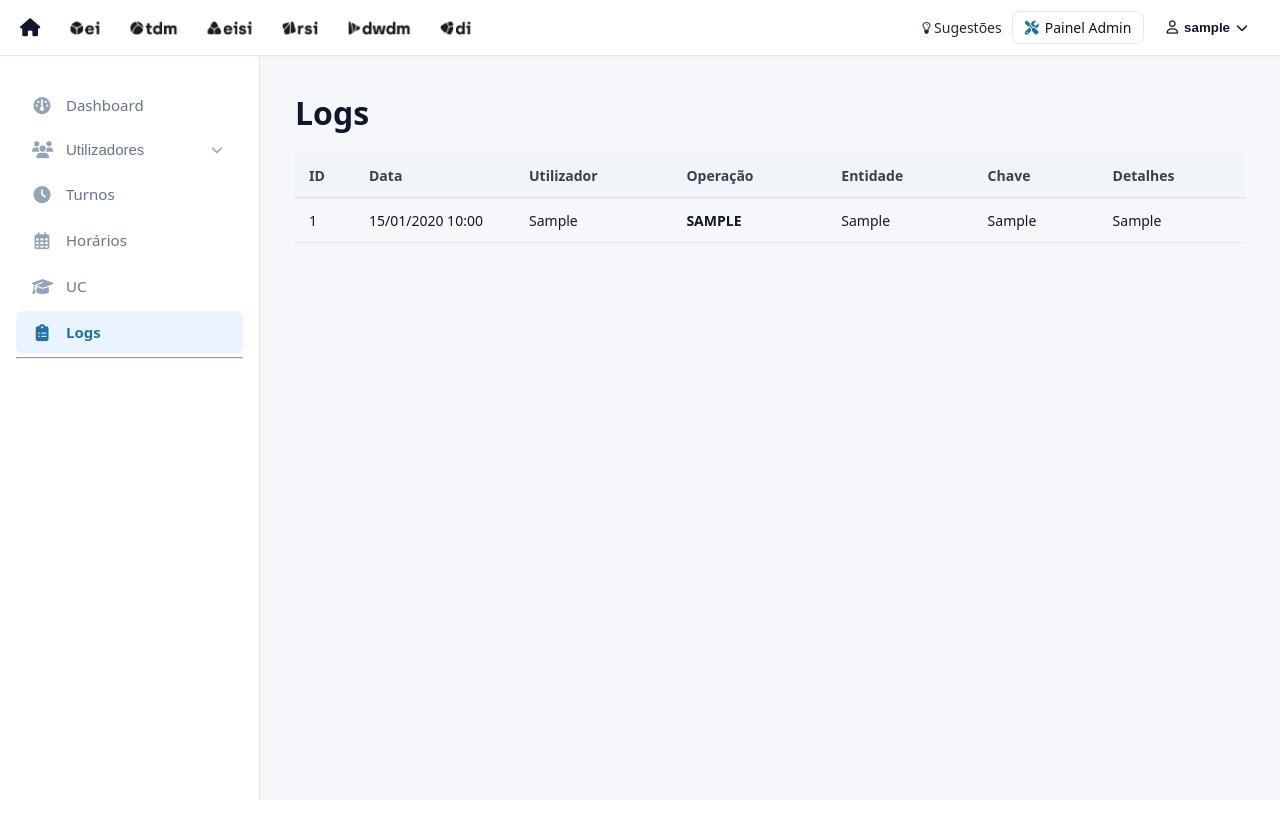
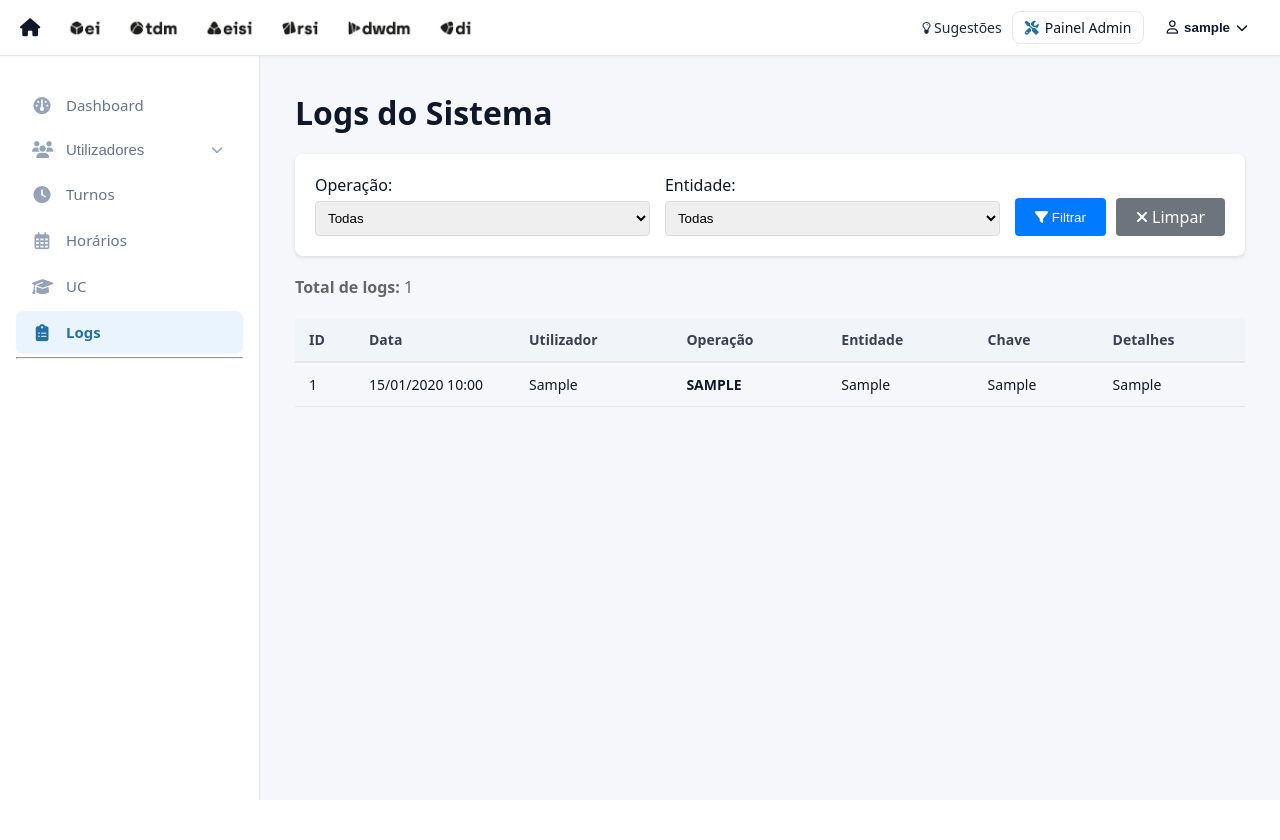
Before and after one commit to xTixa/projTurnos, a Django app: page /admin-panel/logs/ in a window 1280 px wide. Shown: the top 840 px of the page. Run offline with Django 5.2, Linux system fonts and the light colour scheme; a user stored in the database is signed in; tables that the repository leaves empty hold one stand-in row (values such as "Sample post").

Commit message:
FIX: correçao de alguns erros, personalizaçao de alguns aspetos nop admin

```diff
--- a/core/static/css/admin/admin.css
+++ b/core/static/css/admin/admin.css
@@ -107,6 +107,11 @@
     padding: 20px;
     border-radius: 12px;
     box-shadow: 0 6px 18px rgba(0,0,0,0.06);
+}
+
+.admin .chart-card canvas {
+    max-height: 300px;
+    height: 300px;
 }
 
 /* ---------- ADMIN MANAGEMENT ---------- */
--- a/core/templates/admin/logs_list.html
+++ b/core/templates/admin/logs_list.html
@@ -1,7 +1,45 @@
 {% extends "../home/base.html" %}
 
 {% block content %}
-<h1>Logs</h1>
+<h1>Logs do Sistema</h1>
+
+<!-- FILTROS -->
+<div class="filters-section" style="margin: 20px 0; padding: 20px; background: white; border-radius: 8px; box-shadow: 0 2px 4px rgba(0,0,0,0.1);">
+    <form method="GET" style="display: flex; gap: 15px; align-items: flex-end; flex-wrap: wrap;">
+        <div style="flex: 1; min-width: 200px;">
+            <label for="operacao" style="display: block; margin-bottom: 5px; font-weight: 500;">Operação:</label>
+            <select name="operacao" id="operacao" style="width: 100%; padding: 8px; border: 1px solid #ddd; border-radius: 4px;">
+                <option value="">Todas</option>
+                {% for op in operacoes %}
+                <option value="{{ op }}" {% if op == operacao_filter %}selected{% endif %}>{{ op }}</option>
+                {% endfor %}
+            </select>
+        </div>
+
+        <div style="flex: 1; min-width: 200px;">
+            <label for="entidade" style="display: block; margin-bottom: 5px; font-weight: 500;">Entidade:</label>
+            <select name="entidade" id="entidade" style="width: 100%; padding: 8px; border: 1px solid #ddd; border-radius: 4px;">
+                <option value="">Todas</option>
+                {% for ent in entidades %}
+                <option value="{{ ent }}" {% if ent == entidade_filter %}selected{% endif %}>{{ ent }}</option>
+                {% endfor %}
+            </select>
+        </div>
+
+        <div style="display: flex; gap: 10px;">
+            <button type="submit" style="padding: 8px 20px; background: #007bff; color: white; border: none; border-radius: 4px; cursor: pointer;">
+                <i class="fa-solid fa-filter"></i> Filtrar
+            </button>
+            <a href="{% url 'home:admin_logs_list' %}" style="padding: 8px 20px; background: #6c757d; color: white; border: none; border-radius: 4px; text-decoration: none; display: inline-block;">
+                <i class="fa-solid fa-times"></i> Limpar
+            </a>
+        </div>
+    </form>
+</div>
+
+<div style="margin-bottom: 15px; color: #666;">
+    <strong>Total de logs:</strong> {{ logs|length }}
+</div>
 
 <table class="admin-table">
     <thead>
@@ -27,6 +65,12 @@
             <td>{{ log.chave_primaria }}</td>
             <td>{{ log.detalhes }}</td>
         </tr>
+        {% empty %}
+        <tr>
+            <td colspan="7" style="text-align: center; padding: 30px; color: #999;">
+                Nenhum log encontrado com os filtros selecionados.
+            </td>
+        </tr>
         {% endfor %}
     </tbody>
 </table>
--- a/core/views.py
+++ b/core/views.py
@@ -4,9 +4,11 @@ from django.contrib.auth import authenticate, login, logout as auth_logout
 from django.contrib.auth.decorators import login_required
 from django.contrib import messages
 from django.shortcuts import redirect
+from django.db import models
 from .models import AnoCurricular, UnidadeCurricular, Semestre, Docente, Curso, HorarioPDF, Aluno, TurnoUc, Turno, InscricaoTurno, InscritoUc, LogEvento
 from .db_views import CadeirasSemestre, AlunosPorOrdemAlfabetica, Turnos, Cursos
 from django.http import JsonResponse
+import json
 from django.contrib.auth.models import User
 from bd2_projeto.services.mongo_service import adicionar_log, listar_logs
 from core.utils import registar_log, admin_required
@@ -380,13 +382,35 @@ def admin_dashboard(request):
     total_users = User.objects.count()
     total_turnos = Turnos.objects.count()
     total_ucs = UnidadeCurricular.objects.count()
+    total_cursos = Curso.objects.count()
     total_horarios = HorarioPDF.objects.count()
+
+    # Dados para o gráfico de alunos por UC
+    from django.db.models import Count
+    alunos_por_uc = InscritoUc.objects.values(
+        'id_unidadecurricular__nome'
+    ).annotate(
+        total=Count('n_mecanografico')
+    ).order_by('-total')[:10]  # Top 10 UCs
+
+    chart_alunos_labels = json.dumps([item['id_unidadecurricular__nome'] for item in alunos_por_uc])
+    chart_alunos_values = json.dumps([item['total'] for item in alunos_por_uc])
+
+    # Dados para o gráfico de turnos disponíveis vs ocupados
+    total_vagas = Turno.objects.aggregate(total=models.Sum('capacidade'))['total'] or 0
+    vagas_ocupadas = InscricaoTurno.objects.count()
+    vagas_disponiveis = total_vagas - vagas_ocupadas
 
     return render(request, "admin/dashboard.html", {
         "total_users": total_users,
         "total_turnos": total_turnos,
         "total_ucs": total_ucs,
+        "total_cursos": total_cursos,
         "total_horarios": total_horarios,
+        "chart_alunos_labels": chart_alunos_labels,
+        "chart_alunos_values": chart_alunos_values,
+        "vagas_ocupadas": vagas_ocupadas,
+        "vagas_disponiveis": vagas_disponiveis,
     })
 
 def admin_users_list(request):
@@ -830,10 +854,30 @@ def admin_uc_delete(request, id):
 
 
 def admin_logs_list(request):
-    logs = LogEvento.objects.all()[:500]
+    # Filtrar por operação
+    operacao_filter = request.GET.get('operacao', '')
+    entidade_filter = request.GET.get('entidade', '')
+
+    logs = LogEvento.objects.all()
+
+    if operacao_filter:
+        logs = logs.filter(operacao__icontains=operacao_filter)
+
+    if entidade_filter:
+        logs = logs.filter(entidade__icontains=entidade_filter)
+
+    logs = logs[:500]
+
+    # Obter lista de operações para os filtros
+    operacoes = LogEvento.objects.values_list('operacao', flat=True).distinct().order_by('operacao')
+    entidades = LogEvento.objects.values_list('entidade', flat=True).distinct().order_by('entidade')
 
     return render(request, "admin/logs_list.html", {
-        "logs": logs
+        "logs": logs,
+        "operacoes": operacoes,
+        "entidades": entidades,
+        "operacao_filter": operacao_filter,
+        "entidade_filter": entidade_filter,
     })
 
 # ==========================
```
Also changed, not shown: core/static/js/admin/dashboard_charts.js (added, +66 -0 lines), core/templates/admin/dashboard.html (+10 -8 lines), core/utils.py (+9 -0 lines), core/management/__init__.py (added), core/management/commands/__init__.py (added).
